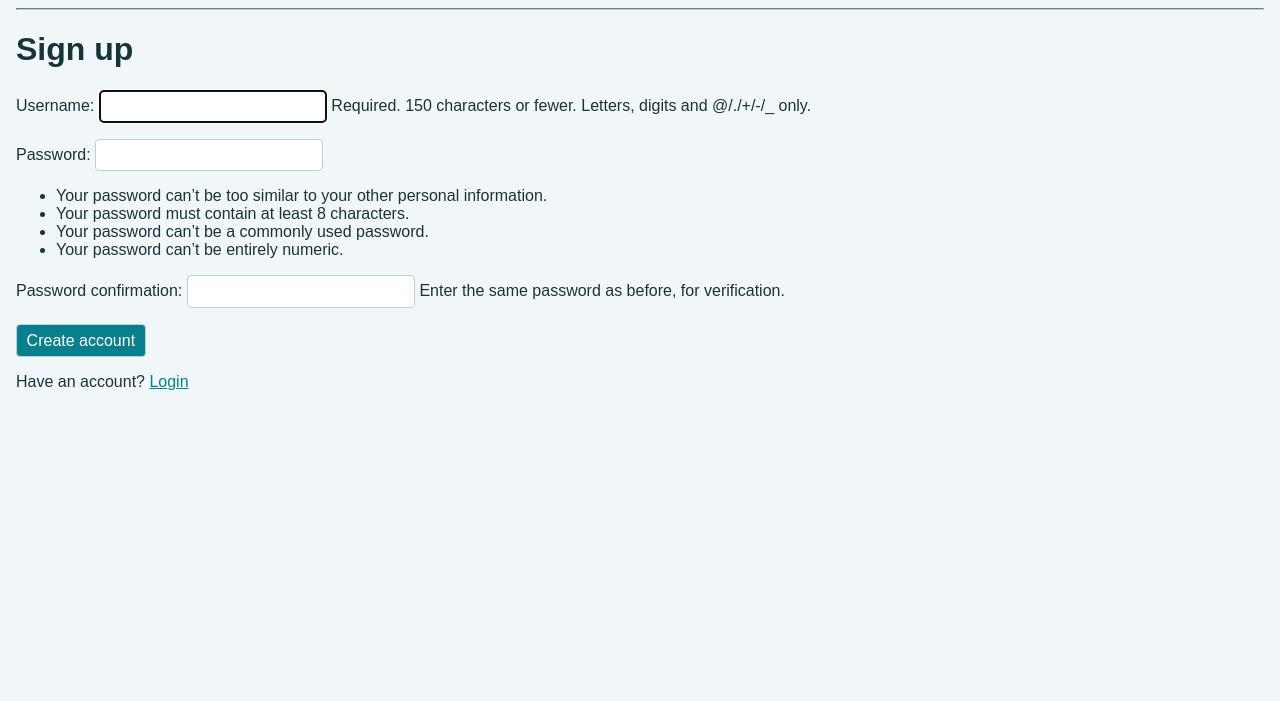
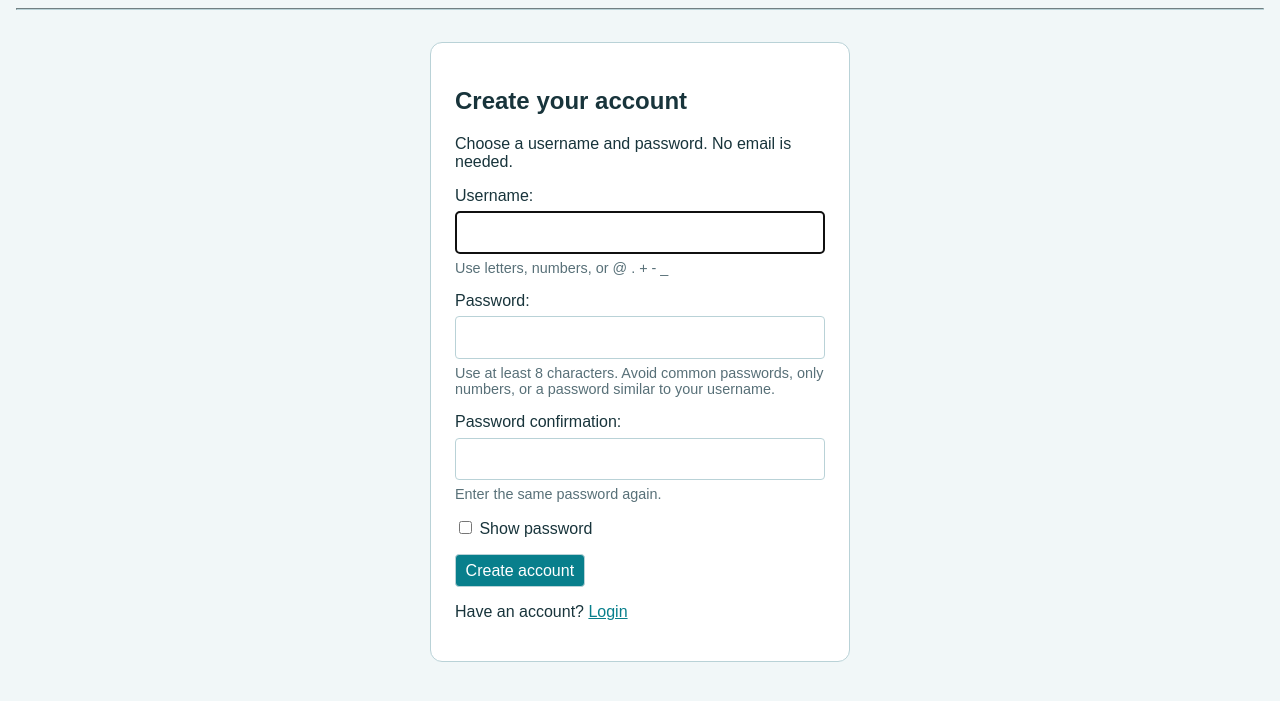
Before and after one commit to YmamG/Mawj, a Django app: page /accounts/signup/ in a window 1280 px wide. Shown: the part 34-735 px from the top of the page. Run offline with Django 5.2, Linux system fonts and the light colour scheme.

Commit message:
Simplify account screens and add password visibility toggle

```diff
--- a/templates/base.html
+++ b/templates/base.html
@@ -46,6 +46,14 @@
         input, select, textarea { max-width: 100%; }
         textarea { width: 100%; font: inherit; border: 1px solid var(--border-color); border-radius: 4px; padding: .6rem; }
         p, h3 { overflow-wrap: anywhere; }
+        .auth-card { max-width: 420px; margin: 2rem auto; padding: 1.5rem; background: var(--surface-bg); border: 1px solid var(--border-color); border-radius: 12px; }
+        .auth-field { margin: 1rem 0 .4rem; }
+        .auth-field label { display: block; margin-bottom: .4rem; }
+        .auth-field input { width: 100%; padding: .7rem; }
+        .auth-hint { color: var(--muted-color); font-size: .9rem; margin-top: .4rem; }
+        .password-toggle { margin: 1rem 0; }
+        .password-toggle:not([hidden]) { display: block; }
+        .auth-card .errorlist { color: var(--text-color); padding-left: 1.2rem; }
         .filter-bar { display: flex; align-items: center; flex-wrap: wrap; gap: .6rem; margin: 1rem 0; }
         .pagination { justify-content: flex-start; gap: 1rem; margin: 1rem 0; flex-wrap: wrap; }
         .table-scroll { overflow-x: auto; }
--- /dev/null
+++ b/templates/registration/password_toggle.html
@@ -0,0 +1,11 @@
+<label class="password-toggle" hidden><input type="checkbox" id="show-password"> Show password</label>
+<script>
+    (() => {
+        const toggle = document.getElementById('show-password');
+        toggle.parentElement.hidden = false;
+        const fields = Array.from(toggle.closest('form').querySelectorAll('input[type="password"]'));
+        toggle.addEventListener('change', () => {
+            fields.forEach(field => { field.type = toggle.checked ? 'text' : 'password'; });
+        });
+    })();
+</script>
--- a/templates/registration/signup.html
+++ b/templates/registration/signup.html
@@ -1,7 +1,21 @@
 {% extends "base.html" %}
 {% block title %}Sign up - Mawj{% endblock %}
 {% block content %}
-<h1>Sign up</h1>
-<form method="post">{% csrf_token %}{{ form.as_p }}<button type="submit">Create account</button></form>
-<p>Have an account? <a href="{% url 'login' %}">Login</a></p>
+<section class="auth-card">
+    <h1>Create your account</h1>
+    <p>Choose a username and password. No email is needed.</p>
+    <form method="post">
+        {% csrf_token %}
+        {{ form.non_field_errors }}
+        <div class="auth-field">{{ form.username.label_tag }}{{ form.username }}{{ form.username.errors }}</div>
+        <p class="auth-hint">Use letters, numbers, or @ . + - _</p>
+        <div class="auth-field">{{ form.password1.label_tag }}{{ form.password1 }}{{ form.password1.errors }}</div>
+        <p class="auth-hint">Use at least 8 characters. Avoid common passwords, only numbers, or a password similar to your username.</p>
+        <div class="auth-field">{{ form.password2.label_tag }}{{ form.password2 }}{{ form.password2.errors }}</div>
+        <p class="auth-hint">Enter the same password again.</p>
+        {% include "registration/password_toggle.html" %}
+        <button type="submit">Create account</button>
+    </form>
+    <p>Have an account? <a href="{% url 'login' %}">Login</a></p>
+</section>
 {% endblock %}
```
Also changed, not shown: templates/registration/login.html (+15 -3 lines).
